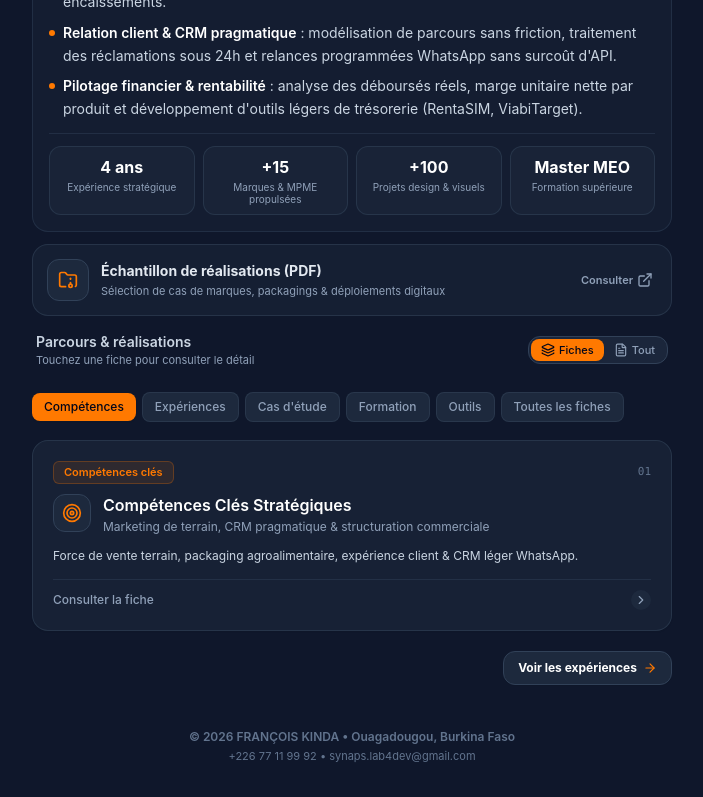
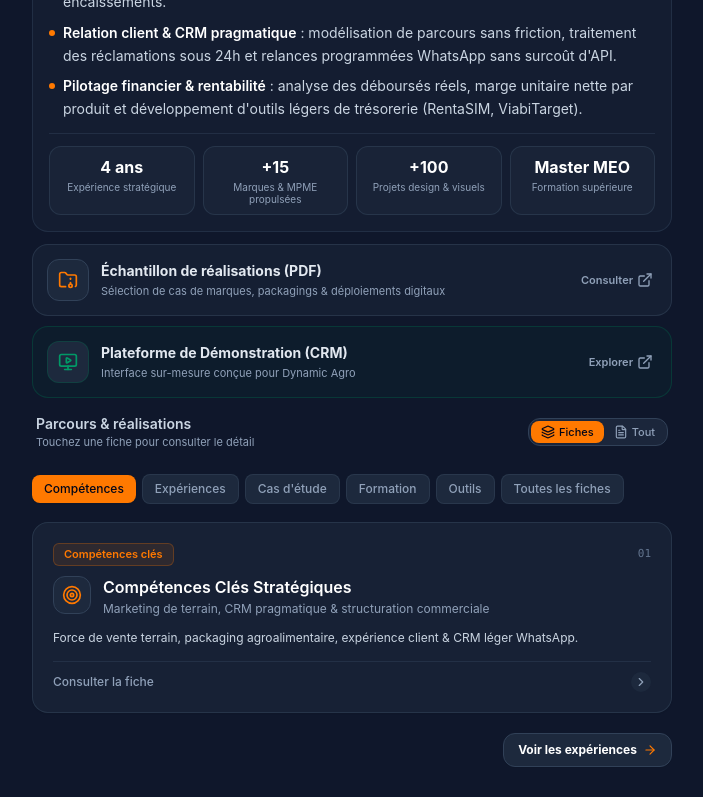
Before and after one commit to synapslab4dev-git/cv-francois-kinda, a React (Vite) app: page / in a window 1280 px wide. Shown: the part 589-1386 px from the top of the page, without its empty margins (288-991 px from the left). Built offline with nearby package versions, Linux system fonts and the light colour scheme.

Commit message:
feat(ui): add cross-link to dynamic agro demo platform

```diff
--- a/src/components/Hero.jsx
+++ b/src/components/Hero.jsx
@@ -12,9 +12,10 @@ import {
   FolderArchive,
   Sun,
   Moon,
-  Sparkles
+  Sparkles,
+  MonitorPlay
 } from 'lucide-react';
-import { trackContactClick, trackPortfolioClick } from '../utils/analytics';
+import { trackContactClick, trackPortfolioClick, trackDemoClick } from '../utils/analytics';
 
 function LinkedinIcon({ className = "w-3.5 h-3.5" }) {
   return (
@@ -345,6 +346,51 @@ export default function Hero({ personal, positioning, viewMode, setViewMode, onS
         </a>
       )}
 
+      {/* Demo Platform Banner */}
+      {personal.demoUrl && (
+        <a
+          href={personal.demoUrl}
+          target="_blank"
+          rel="noopener noreferrer"
+          onClick={() => trackDemoClick()}
+          className={`mt-2.5 flex items-center justify-between gap-3 p-3.5 rounded-2xl border transition-all group active:scale-[0.99] ${
+            isDark
+              ? 'bg-emerald-900/10 hover:bg-emerald-900/20 border-emerald-800/40 hover:border-emerald-500/50'
+              : 'bg-emerald-50 hover:bg-emerald-100 border-emerald-200 hover:border-emerald-500/50 shadow-xs'
+          }`}
+        >
+          <div className="flex items-center gap-3 min-w-0">
+            <div className={`p-2.5 rounded-xl border text-emerald-600 shrink-0 transition-colors ${
+              isDark
+                ? 'bg-slate-800 border-emerald-800/40 group-hover:bg-emerald-900/30'
+                : 'bg-white border-emerald-200 group-hover:bg-white'
+            }`}>
+              <MonitorPlay className="w-5 h-5" />
+            </div>
+            <div className="min-w-0">
+              <div className="flex items-center gap-2">
+                <span className={`text-xs sm:text-sm font-bold transition-colors ${
+                  isDark ? 'text-slate-200 group-hover:text-emerald-400' : 'text-slate-800 group-hover:text-emerald-700'
+                }`}>
+                  {personal.demoTitle}
+                </span>
+              </div>
+              <p className={`text-[11px] truncate mt-0.5 ${
+                isDark ? 'text-slate-400' : 'text-slate-500'
+              }`}>
+                {personal.demoSubtitle}
+              </p>
+            </div>
+          </div>
+          <div className={`flex items-center gap-1 text-xs font-semibold shrink-0 pr-1 transition-colors ${
+            isDark ? 'text-slate-400 group-hover:text-emerald-400' : 'text-slate-400 group-hover:text-emerald-700'
+          }`}>
+            <span className="hidden sm:inline text-[11px]">Explorer</span>
+            <ExternalLink className="w-4 h-4" />
+          </div>
+        </a>
+      )}
+
       {/* Mode View Switcher */}
       <div className="flex items-center justify-between mt-4 mb-1.5 px-1">
         <div>
--- a/src/data/cvData.js
+++ b/src/data/cvData.js
@@ -15,7 +15,10 @@ export const cvData = {
     degreeShort: "Master MEO 2iE",
     portfolioUrl: "https://drive.google.com/file/d/165SBkmr9GzK5w4Wz0OrXmc95agpIewAD/view?usp=sharing",
     portfolioTitle: "Échantillon de réalisations (PDF)",
-    portfolioSubtitle: "Sélection de cas de marques, packagings & déploiements digitaux"
+    portfolioSubtitle: "Sélection de cas de marques, packagings & déploiements digitaux",
+    demoUrl: "https://dynamic-agro.synaps-lab4dev.com/",
+    demoTitle: "Plateforme de Démonstration (CRM)",
+    demoSubtitle: "Interface sur-mesure conçue pour Dynamic Agro"
   },
   positioning: {
     title: "Positionnement Professionnel",
--- a/src/utils/analytics.js
+++ b/src/utils/analytics.js
@@ -186,6 +186,20 @@ export function trackShareClick() {
 }
 
 /**
+ * Track Demo Platform clicks
+ */
+export function trackDemoClick() {
+  sendGAEvent('view_demo_platform', {
+    content_type: 'crm_demo_link',
+    event_category: 'conversion',
+  });
+
+  notifyHighIntent('Consultation Plateforme Démo', {
+    action: 'Clic sur le lien de démonstration Dynamic Agro',
+  });
+}
+
+/**
  * 7. Track View Mode Switcher ('flashcards' vs 'full')
  */
 export function trackViewModeChange(mode) {
```
